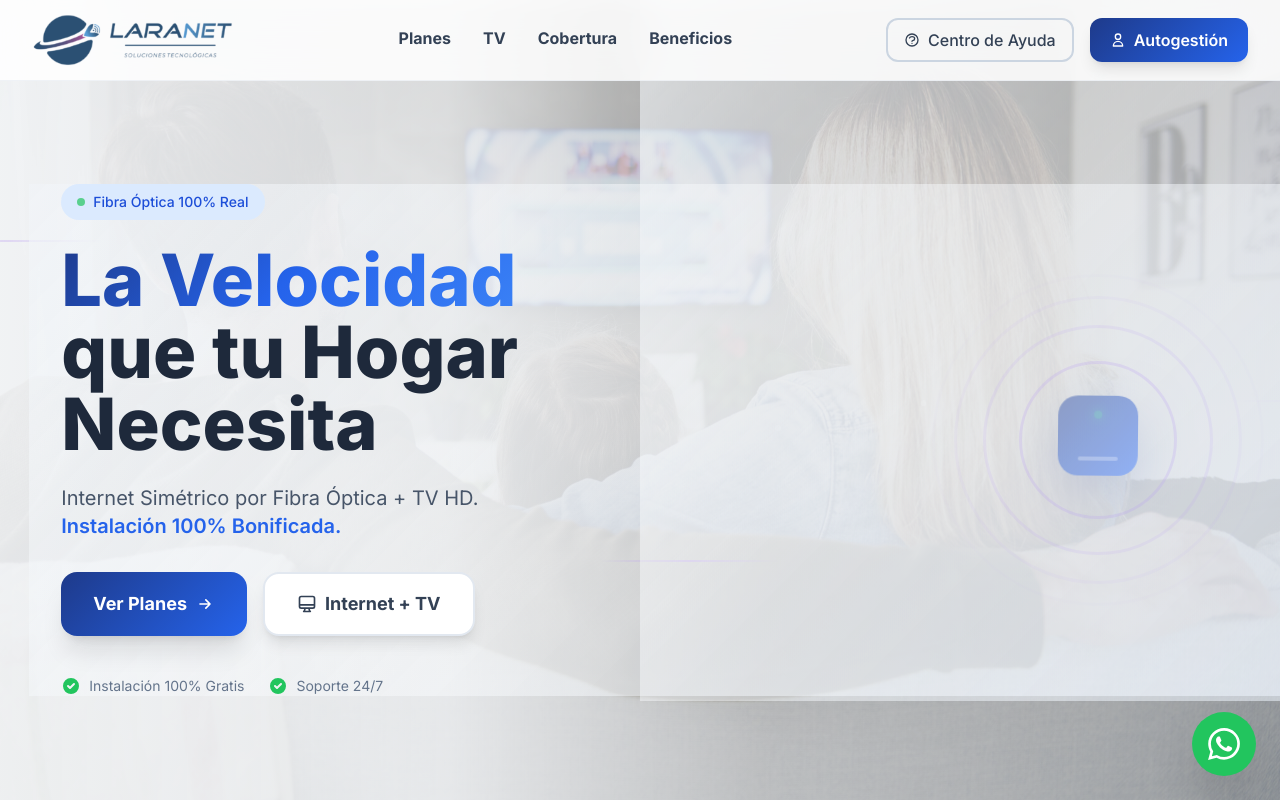
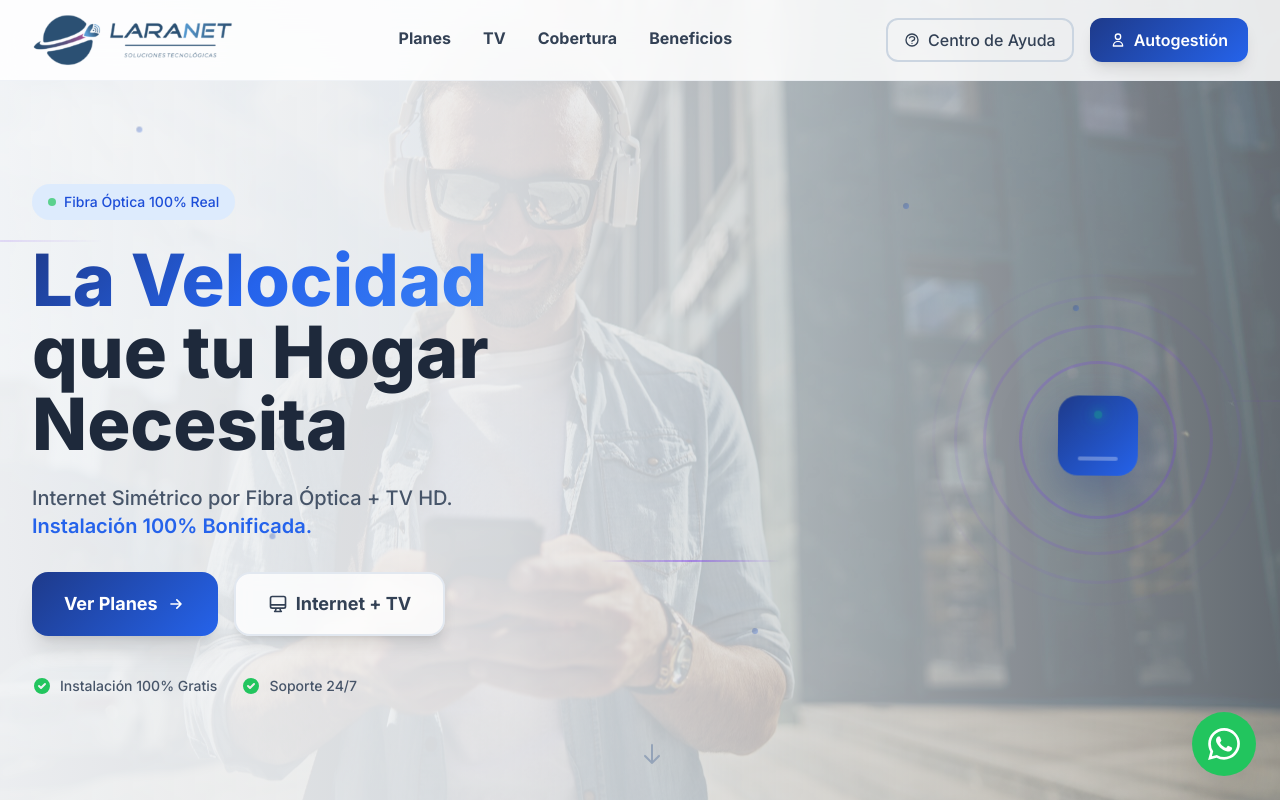
Before and after one commit to agustinSC2034/LARANET, a plain HTML site: page index.html in a window 1280 px wide. Shown: the top 800 px of the page. Drawn offline with nearby package versions, Linux system fonts and the light colour scheme.

Commit message:
Refactor hero section to add background image slider
Replaces static hero background with a slider supporting multiple images and smooth transitions. Updates HTML structure and CSS classes for the new slider, adds overlay and content wrappers, and implements JavaScript logic for automatic slide transitions. Improves visual layering and text readability in the hero section.

```diff
--- a/index.html
+++ b/index.html
@@ -285,50 +285,72 @@
             box-shadow: 0 0 30px rgba(30, 58, 138, 0.4);
         }
 
-        /* Hero section with background image */
-        .hero-bg-image {
+        /* --- HERO SLIDER & BACKGROUND CORREGIDO --- */
+
+        .hero-bg-slider {
             position: relative;
             overflow: hidden;
+            /* Eliminamos el background fijo de aquí */
         }
 
-        .hero-bg-image::before {
-            content: '';
+        /* Contenedor de las imágenes */
+        .hero-slides {
+            position: absolute;
+            top: 0;
+            left: 0;
+            width: 100%;
+            height: 100%;
+            z-index: 0; /* Al fondo de todo */
+        }
+
+        /* Cada imagen individual */
+        .hero-slide {
+            position: absolute;
+            top: 0;
+            left: 0;
+            width: 100%;
+            height: 100%;
+            background-size: cover;
+            background-position: center;
+            opacity: 0;
+            transition: opacity 1.5s ease-in-out; /* Transición suave */
+            filter: saturate(0.9) brightness(0.7); /* Oscurecer un poco para que se lea el texto */
+        }
+
+        .hero-slide.active {
+            opacity: 1;
+        }
+
+        /* Capa de degradado (Overlay) */
+        /* IMPORTANTE: Usamos una clase específica, NO > * para evitar el error de los cuadrados */
+        .hero-overlay {
             position: absolute;
             top: 0;
             left: 0;
             right: 0;
             bottom: 0;
-            background: url('assets/img/familia_viendo_tv.jpg') center center / cover no-repeat;
-            filter: saturate(0.85) brightness(0.6);
-            z-index: 0;
+            /* Degradado de blanco (izquierda) a transparente (derecha) */
+            background: linear-gradient(90deg,
+                rgba(248, 250, 252, 0.95) 0%,
+                rgba(248, 250, 252, 0.85) 40%,
+                rgba(248, 250, 252, 0.4) 100%);
+            z-index: 1; /* Sobre la imagen, bajo el contenido */
         }
 
-        .hero-bg-image::after {
-            content: '';
-            position: absolute;
-            top: 0;
-            left: 0;
-            right: 0;
-            bottom: 0;
-            background: linear-gradient(90deg, rgba(248, 250, 252, 0.92) 0%, rgba(248, 250, 252, 0.85) 35%, rgba(248, 250, 252, 0.5) 60%, rgba(248, 250, 252, 0.3) 100%);
-            z-index: 1;
+        /* Wrapper para el contenido (texto y botones) */
+        .hero-content-wrapper {
+            position: relative;
+            z-index: 10; /* Muy por encima de todo */
         }
 
-        .hero-bg-image > * {
-            position: relative;
-            z-index: 2;
-
-            position: absolute;
-            top: 0;
-            left: 0;
-            right: 0;
-            bottom: 0;
-            background: linear-gradient(135deg, rgba(241, 245, 249, 0.6) 0%, rgba(248, 250, 252, 0.5) 50%, rgba(239, 246, 255, 0.55) 100%);
-            z-index: 1;
+        /* Ajuste de las líneas de velocidad */
+        .speed-line {
+            z-index: 2; /* Sobre el overlay, bajo el texto */
+            pointer-events: none;
         }
 
-        .hero-bg-image > * {
-            position: relative;
+        /* Ajuste de partículas */
+        .particle {
             z-index: 2;
         }
 
@@ -438,25 +460,29 @@
         </div>
     </nav>
 
-    <!-- Hero Section -->
-    <section class="min-h-[80vh] lg:min-h-screen pt-20 flex items-center hero-bg-image">
-        <!-- Partículas decorativas - ocultas en mobile -->
+    <section class="min-h-[80vh] lg:min-h-screen pt-20 flex items-center hero-bg-slider">
+
+        <div class="hero-slides">
+            <div class="hero-slide active" style="background-image: url('assets/img/familia_viendo_tv.jpg');"></div>
+            <div class="hero-slide" style="background-image: url('assets/img/hombre_con_celular.jpg');"></div>
+        </div>
+
+        <div class="hero-overlay"></div>
+
         <div class="particle hidden lg:block" style="top: 20%; left: 10%;"></div>
         <div class="particle hidden lg:block" style="top: 40%; left: 85%; animation-delay: 2s;"></div>
         <div class="particle hidden lg:block" style="top: 70%; left: 20%; animation-delay: 4s;"></div>
         <div class="particle hidden lg:block" style="top: 30%; left: 70%; animation-delay: 1s;"></div>
         <div class="particle hidden lg:block" style="top: 80%; left: 60%; animation-delay: 3s;"></div>
 
-        <!-- Speed lines - ocultas en mobile -->
         <div class="speed-line hidden lg:block" style="top: 30%; width: 200px; animation-delay: 0s;"></div>
         <div class="speed-line hidden lg:block" style="top: 50%; width: 150px; animation-delay: 1s;"></div>
         <div class="speed-line hidden lg:block" style="top: 70%; width: 180px; animation-delay: 2s;"></div>
 
-        <div class="max-w-7xl mx-auto px-4 sm:px-6 lg:px-8 w-full">
+        <div class="max-w-7xl mx-auto px-4 sm:px-6 lg:px-8 w-full hero-content-wrapper">
             <div class="grid lg:grid-cols-2 gap-12 items-center">
-                <!-- Contenido izquierda -->
                 <div class="fade-in-up">
-                    <div class="inline-flex items-center px-4 py-2 bg-blue-100 text-blue-700 rounded-full text-sm font-medium mb-6">
+                    <div class="inline-flex items-center px-4 py-2 bg-blue-100 text-blue-700 rounded-full text-sm font-medium mb-6 backdrop-blur-sm bg-opacity-90">
                         <span class="w-2 h-2 bg-green-500 rounded-full mr-2 animate-pulse"></span>
                         Fibra Óptica 100% Real
                     </div>
@@ -467,7 +493,7 @@
                         <span class="text-slate-800">Necesita</span>
                     </h1>
 
-                    <p class="text-xl text-slate-600 mb-8 max-w-lg">
+                    <p class="text-xl text-slate-600 mb-8 max-w-lg font-medium">
                         Internet Simétrico por Fibra Óptica + TV HD. <br>
                         <span class="font-semibold text-blue-600">Instalación 100% Bonificada.</span>
                     </p>
@@ -479,7 +505,7 @@
                                 <path stroke-linecap="round" stroke-linejoin="round" stroke-width="2" d="M13 7l5 5m0 0l-5 5m5-5H6"/>
                             </svg>
                         </a>
-                        <a href="#tv" class="inline-flex items-center justify-center px-8 py-4 bg-white border-2 border-slate-200 text-slate-700 rounded-2xl font-bold text-lg hover:border-blue-400 hover:text-blue-600 transition-all hover:scale-105 shadow-lg">
+                        <a href="#tv" class="inline-flex items-center justify-center px-8 py-4 bg-white/80 backdrop-blur border-2 border-slate-200 text-slate-700 rounded-2xl font-bold text-lg hover:border-blue-400 hover:text-blue-600 transition-all hover:scale-105 shadow-lg">
                             <svg class="w-5 h-5 mr-2" fill="none" stroke="currentColor" viewBox="0 0 24 24">
                                 <path stroke-linecap="round" stroke-linejoin="round" stroke-width="2" d="M9.75 17L9 20l-1 1h8l-1-1-.75-3M3 13h18M5 17h14a2 2 0 002-2V5a2 2 0 00-2-2H5a2 2 0 00-2 2v10a2 2 0 002 2z"/>
                             </svg>
@@ -487,8 +513,7 @@
                         </a>
                     </div>
 
-                    <!-- Trust badges -->
-                    <div class="mt-10 flex items-center space-x-6 text-slate-500">
+                    <div class="mt-10 flex items-center space-x-6 text-slate-600 font-medium">
                         <div class="flex items-center">
                             <svg class="w-5 h-5 text-green-500 mr-2" fill="currentColor" viewBox="0 0 20 20">
                                 <path fill-rule="evenodd" d="M10 18a8 8 0 100-16 8 8 0 000 16zm3.707-9.293a1 1 0 00-1.414-1.414L9 10.586 7.707 9.293a1 1 0 00-1.414 1.414l2 2a1 1 0 001.414 0l4-4z" clip-rule="evenodd"/>
@@ -504,7 +529,6 @@
                     </div>
                 </div>
 
-                <!-- Animación módem derecha - oculta en mobile -->
                 <div class="hidden lg:flex justify-center lg:justify-end fade-in-up" style="animation-delay: 0.3s;">
                     <div class="modem-container">
                         <div class="wave"></div>
@@ -518,8 +542,7 @@
             </div>
         </div>
 
-        <!-- Scroll indicator - oculto en mobile -->
-        <div class="absolute bottom-8 left-1/2 transform -translate-x-1/2 animate-bounce hidden lg:block">
+        <div class="absolute bottom-8 left-1/2 transform -translate-x-1/2 animate-bounce hidden lg:block z-20">
             <svg class="w-6 h-6 text-slate-400" fill="none" stroke="currentColor" viewBox="0 0 24 24">
                 <path stroke-linecap="round" stroke-linejoin="round" stroke-width="2" d="M19 14l-7 7m0 0l-7-7m7 7V3"/>
             </svg>
@@ -1139,6 +1162,25 @@
                 closeGrillaModal();
             }
         });
+        // --- Slider del Hero ---
+        const slides = document.querySelectorAll('.hero-slide');
+        let currentSlide = 0;
+        // Intervalo de cambio: 5000 milisegundos = 5 segundos
+        const slideInterval = 3500;
+
+        function nextSlide() {
+            // Quitamos la clase 'active' de la actual
+            slides[currentSlide].classList.remove('active');
+            // Calculamos la siguiente (vuelve a 0 si llega al final)
+            currentSlide = (currentSlide + 1) % slides.length;
+            // Ponemos la clase 'active' a la nueva
+            slides[currentSlide].classList.add('active');
+        }
+
+        // Iniciamos el slider solo si existen slides
+        if (slides.length > 0) {
+            setInterval(nextSlide, slideInterval);
+        }
     </script>
 </body>
 </html>
```
